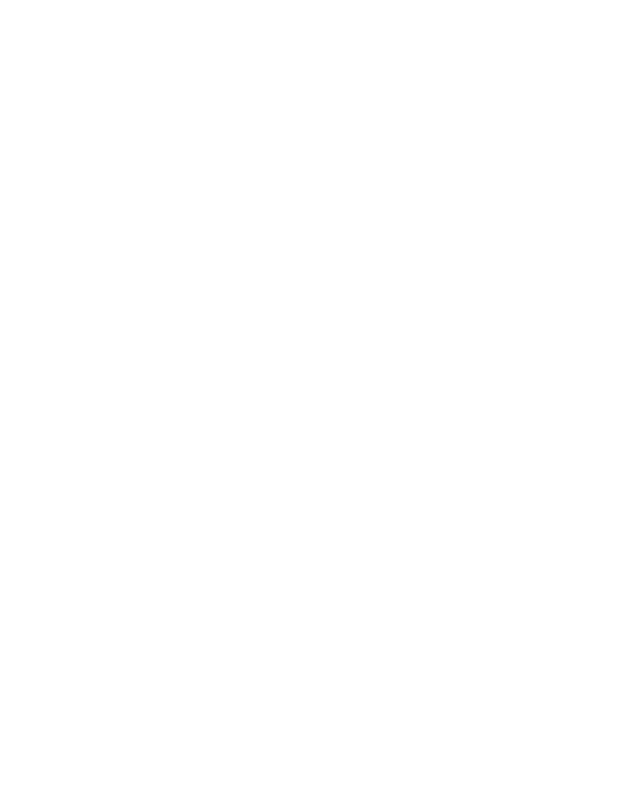
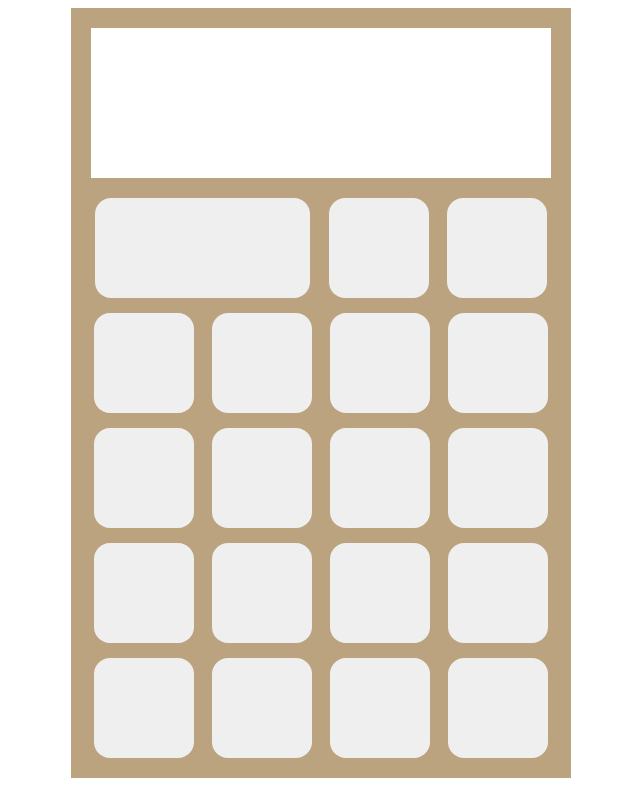
Before and after one commit to Gesem-Martinez/calculator, a plain HTML site: page index.html in a window 1280 px wide. Shown: the whole page, without its empty margins (319-959 px from the left). Drawn offline with Linux system fonts and the light colour scheme.

Commit message:
Basic calculator design

```diff
--- a/index.html
+++ b/index.html
@@ -1,12 +1,49 @@
 <!DOCTYPE html>
 <html lang="en">
+
 <head>
     <meta charset="UTF-8">
     <meta name="viewport" content="width=device-width, initial-scale=1.0">
     <title>Calculator</title>
+    <link rel="stylesheet" href="styles.css">
 </head>
+
 <body>
+    <div class="frame">
+        <div class="display">
+            <input type="text">
+        </div>
+
+        <div class="buttons">
+            <div class="top-buttons">
+                <button class="btn clear"></button>
+                <button class="btn backspace"></button>
+                <button class="btn modulo"></button>
+            </div>
+
+            <div class="bottom-buttons">
+                <button class="btn seven"></button>
+                <button class="btn eight"></button>
+                <button class="btn nine"></button>
+                <button class="btn addition"></button>
+                <button class="btn four"></button>
+                <button class="btn five"></button>
+                <button class="btn six"></button>
+                <button class="btn substract"></button>
+                <button class="btn one"></button>
+                <button class="btn two"></button>
+                <button class="btn three"></button>
+                <button class="btn multiply"></button>
+                <button class="btn decimal"></button>
+                <button class="btn zero"></button>
+                <button class="btn equals"></button>
+                <button class="btn divide"></button>
+            </div>
+
+        </div>
+    </div>
 
     <script src="index.js"></script>
 </body>
+
 </html>
--- a/styles.css
+++ b/styles.css
@@ -0,0 +1,64 @@
+html{
+    box-sizing: border-box;
+}
+
+*,
+*::before,
+*::after{
+    box-sizing: inherit;
+}
+
+.frame{
+    background-color: #BCA37F;
+    width: 500px;
+    margin: 0 auto;
+    padding: 20px;
+
+    display: flex;
+    flex-direction: column;
+    gap: 20px;
+}
+
+.display{
+    width: 100%;
+    height: 150px;
+}
+
+.display > input{
+    width: inherit;
+    border: none;
+    height: 100%;
+}
+
+.btn{
+    width: 100px;
+    height: 100px;
+    border: none;
+    border-radius: 16px;
+}
+
+.buttons{
+    display: flex;
+    flex-direction: column;
+    align-items: flex-start;
+    gap: 15px;
+}
+
+.top-buttons{
+    width: 100%;
+    display: flex;
+    justify-content: space-evenly;
+    gap: 15px;
+}
+
+.clear{
+    flex-basis: 215px;
+}
+
+.bottom-buttons{
+    width: 100%;
+    display: flex;
+    flex-wrap: wrap;
+    gap: 15px;
+    justify-content: space-evenly;
+}
```
